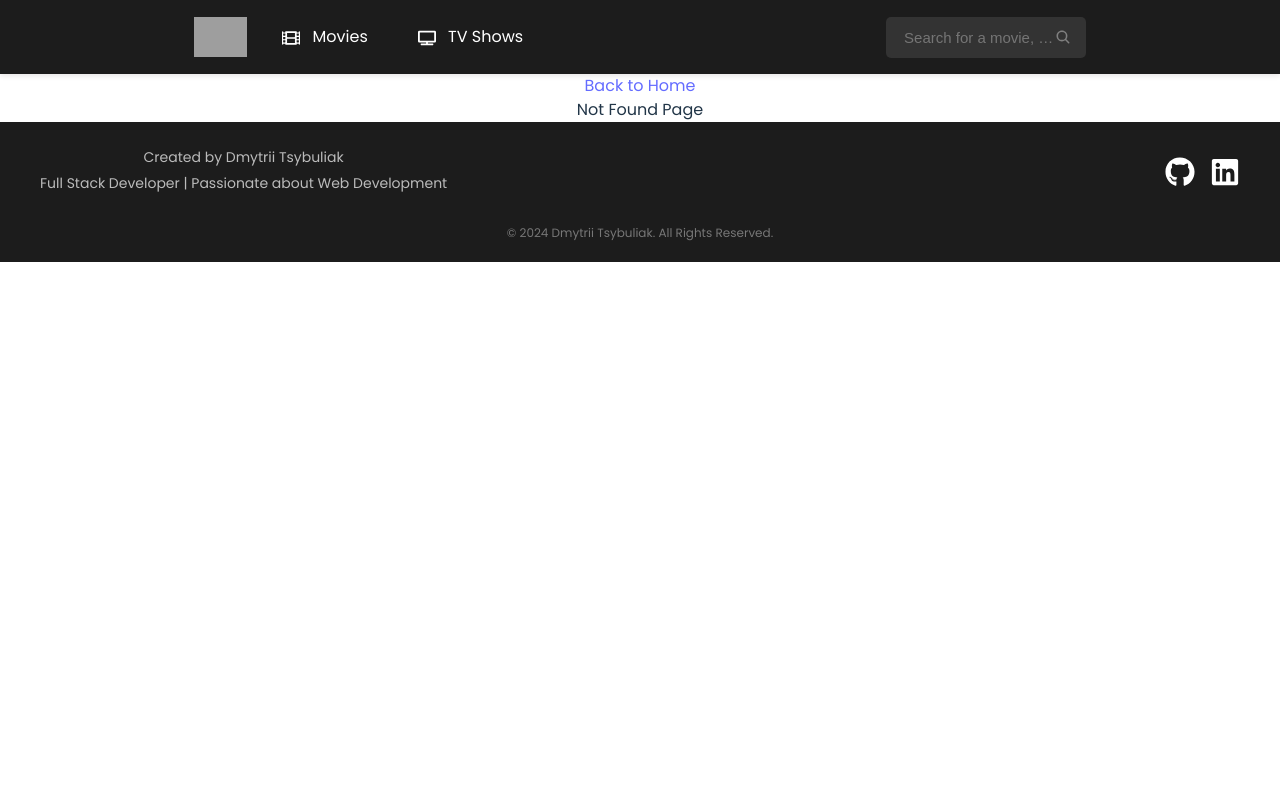
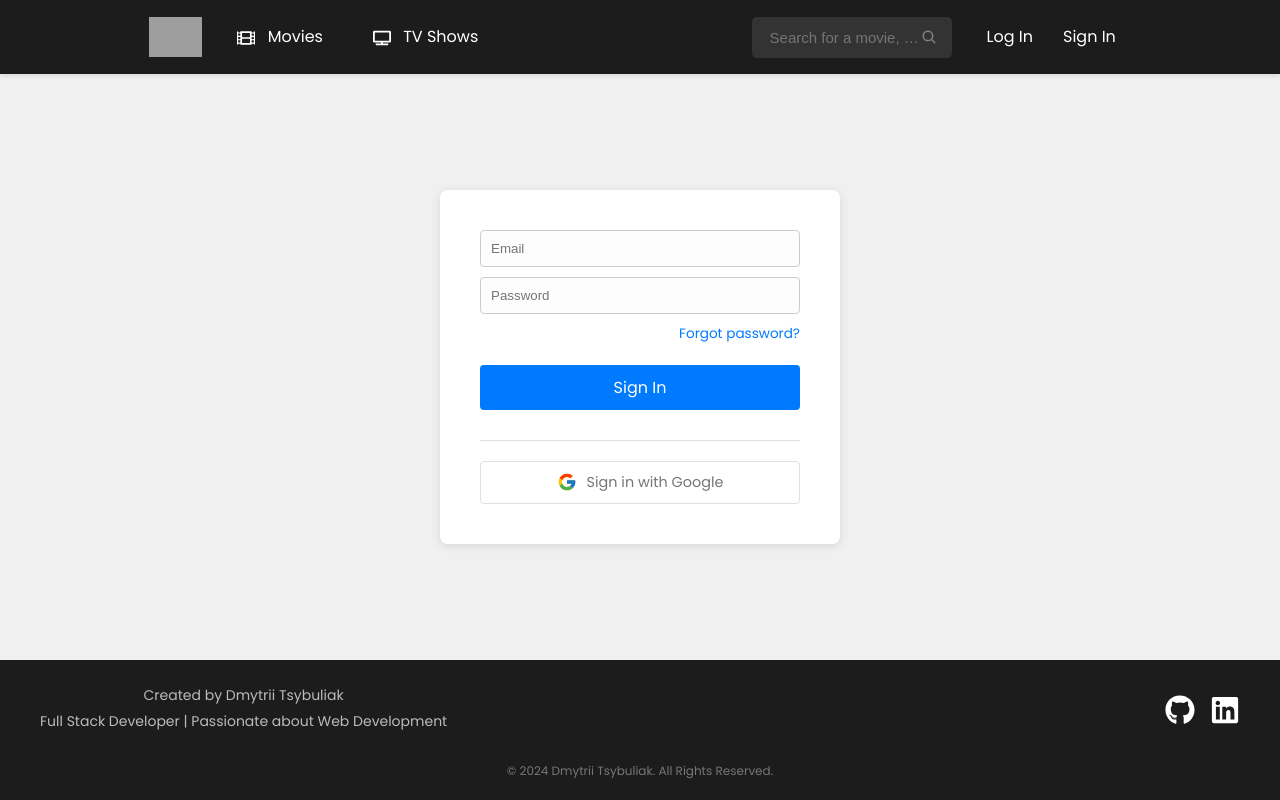
Before and after one commit to bioidaika/TMDB-movies-library, a React (Vite) app: page /auth/login in a window 1280 px wide. Before the commit this address had no page. Built offline with nearby package versions, Linux system fonts and the light colour scheme; grey boxes are pictures that could not be loaded.

Commit message:
sign in page

```diff
--- a/src/components/App/App.tsx
+++ b/src/components/App/App.tsx
@@ -15,6 +15,8 @@ import Footer from '../Footer/Footer';
 import TvDetailsPage from '../../pages/TvDetailsPage';
 import TvCast from '../TvCast/TvCast';
 import TvReviews from '../TvReviews/TvReviews';
+import SignUp from '../SignUp/SignUp';
+import SignIn from '../SignIn/SignIn';
 
 export default function App() {
   return (
@@ -34,7 +36,8 @@ export default function App() {
             <Route path="reviews" element={<TvReviews />} />
           </Route>
           <Route path="/search/movie/" element={<SearchPage />} />
-
+          <Route path="/auth/login" element={<SignIn />} />
+          <Route path="/auth/signin" element={<SignUp />} />
           <Route path="*" element={<NotFoundPage />} />
         </Routes>
         <Footer />
--- a/src/components/Category/Category.tsx
+++ b/src/components/Category/Category.tsx
@@ -37,7 +37,7 @@ export const Category: FC<MoviesProps> = memo(({ children, queryParams }) => {
       <div className={css.trending__box}>
         <h2 className={css.trending__header}>Category</h2>
         <ul className={css.trending__list}>
-          {/* // мой код ниже */}
+          {/* // code start */}
           {queryParams?.map((item, index) => {
             return (
               <li key={index}>
@@ -47,7 +47,7 @@ export const Category: FC<MoviesProps> = memo(({ children, queryParams }) => {
               </li>
             );
           })}
-          {/* //конец кода */}
+          {/* //code end */}
           {/* <li>
             <button
               className={makeLinkClass('now_playing')}
--- a/src/components/Navigation/Navigation.module.css
+++ b/src/components/Navigation/Navigation.module.css
@@ -43,13 +43,13 @@
 .searchField {
   width: 200px;
   max-width: 100%;
-  transition: width 600ms cubic-bezier(0.4, 0, 0.2, 1);
+  /* transition: width 600ms cubic-bezier(0.4, 0, 0.2, 1); */
   overflow: hidden;
 }
 
-.searchField:focus-within {
+/* .searchField:focus-within {
   width: 40%;
-}
+} */
 
 .icon {
   margin-right: 8px;
--- a/src/components/Navigation/Navigation.tsx
+++ b/src/components/Navigation/Navigation.tsx
@@ -28,8 +28,18 @@ const Navigation = memo(function Navigation() {
           <FaTv className={css.icon} /> TV Shows
         </NavLink>
       </div>
-      <div className={css.searchField}>
-        <SearchForm styleModule={searchFormStyles} />
+      <div className={css.menu}>
+        <div className={css.searchField}>
+          <SearchForm styleModule={searchFormStyles} />
+        </div>
+        <div>
+          <NavLink to="/auth/login" className={css.link}>
+            Log In
+          </NavLink>
+          <NavLink to="/auth/signin" className={css.link}>
+            Sign In
+          </NavLink>
+        </div>
       </div>
     </nav>
   );
--- /dev/null
+++ b/src/components/SignIn/SignIn.module.css
@@ -0,0 +1,92 @@
+.container {
+  display: flex;
+  flex-direction: column;
+  justify-content: center;
+  align-items: center;
+  min-height: calc(100vh - 214px); /* px based on the combined height of header and footer */
+  background-color: #f0f0f0;
+}
+
+.form {
+  display: flex;
+  flex-direction: column;
+  align-items: stretch;
+  background: #fff;
+  padding: 40px;
+  border-radius: 8px;
+  box-shadow: 0 2px 10px rgba(0, 0, 0, 0.1);
+  width: 320px;
+}
+
+.innerForm {
+  display: flex;
+  flex-direction: column;
+  align-items: stretch;
+}
+
+.input {
+  box-sizing: border-box;
+  width: 100%;
+  padding: 10px;
+  margin-bottom: 10px;
+  border: 1px solid #ccc;
+  border-radius: 4px;
+  background-color: #fdfdfd;
+}
+
+.forgotPassword {
+  align-self: flex-end;
+  margin-bottom: 20px;
+  font-size: 0.85rem;
+  color: #007bff;
+  text-decoration: none;
+}
+
+.forgotPassword:hover {
+  text-decoration: underline;
+}
+
+.divider {
+  border-top: 1px solid #e0e0e0;
+  margin: 20px 0;
+}
+
+.submitBtn {
+  width: 100%;
+  padding: 10px;
+  background-color: #007bff;
+  color: #fff;
+  border: none;
+  border-radius: 4px;
+  cursor: pointer;
+  margin-bottom: 10px;
+}
+
+.submitBtn:hover {
+  background-color: #0056b3;
+}
+
+.googleBtn {
+  display: flex;
+  align-items: center;
+  justify-content: center;
+  padding: 10px;
+  width: 100%;
+  background-color: #fff;
+  color: #757575;
+  border: 1px solid #e0e0e0;
+  border-radius: 4px;
+  cursor: pointer;
+  font-size: 0.9rem;
+}
+
+.googleBtn:hover {
+  background-color: #f5f5f5;
+  border-color: #007bff;
+}
+
+.googleIcon {
+  height: 20px;
+  width: 20px;
+  margin-right: 10px;
+}
--- /dev/null
+++ b/src/components/SignIn/SignIn.tsx
@@ -0,0 +1,64 @@
+import React, { useState } from 'react';
+import css from './SignIn.module.css';
+import { NavLink } from 'react-router-dom';
+import { FcGoogle } from 'react-icons/fc';
+
+const LogIn: React.FC = () => {
+  const [email, setEmail] = useState('');
+  const [password, setPassword] = useState('');
+
+  const handleSubmit = (event: React.FormEvent) => {
+    event.preventDefault();
+    // Handle login logic here
+    console.log('Email:', email);
+    console.log('Password:', password);
+  };
+
+  const handleGoogleSignIn = () => {
+    window.open(
+      'https://movies-library-backend-s1fd.onrender.com/auth/get-oauth-url',
+      '_blank',
+      'width=500,height=600'
+    );
+  };
+
+  return (
+    <div className={css.container}>
+      <div className={css.form}>
+        <form onSubmit={handleSubmit} className={css.innerForm}>
+          <input
+            className={css.input}
+            type="email"
+            placeholder="Email"
+            id="email"
+            value={email}
+            onChange={e => setEmail(e.target.value)}
+            required
+          />
+          <input
+            className={css.input}
+            type="password"
+            placeholder="Password"
+            id="password"
+            value={password}
+            onChange={e => setPassword(e.target.value)}
+            required
+          />
+          <NavLink to="/auth/reset-password" className={css.forgotPassword}>
+            Forgot password?
+          </NavLink>
+          <button type="submit" className={css.submitBtn}>
+            Sign In
+          </button>
+          <div className={css.divider} />
+        </form>
+        <button type="button" onClick={handleGoogleSignIn} className={css.googleBtn}>
+          <FcGoogle className={css.googleIcon} />
+          Sign in with Google
+        </button>
+      </div>
+    </div>
+  );
+};
+
+export default LogIn;
--- /dev/null
+++ b/src/components/SignUp/SignUp.tsx
@@ -0,0 +1,65 @@
+import React, { useState } from 'react';
+
+const SignUp: React.FC = () => {
+  const [email, setEmail] = useState('');
+  const [password, setPassword] = useState('');
+  const [confirmPassword, setConfirmPassword] = useState('');
+
+  const handleSubmit = (event: React.FormEvent) => {
+    event.preventDefault();
+    // Handle sign up logic here
+    if (password !== confirmPassword) {
+      console.error('Passwords do not match');
+      return;
+    }
+    console.log('Email:', email);
+    console.log('Password:', password);
+  };
+
+  const handleGoogleSignIn = () => {
+    // Handle Google sign in logic here
+    console.log('Google Sign In');
+  };
+
+  return (
+    <div>
+      <h2>Sign Up</h2>
+      <form onSubmit={handleSubmit}>
+        <div>
+          <label htmlFor="email">Email:</label>
+          <input
+            type="email"
+            id="email"
+            value={email}
+            onChange={e => setEmail(e.target.value)}
+            required
+          />
+        </div>
+        <div>
+          <label htmlFor="password">Password:</label>
+          <input
+            type="password"
+            id="password"
+            value={password}
+            onChange={e => setPassword(e.target.value)}
+            required
+          />
+        </div>
+        <div>
+          <label htmlFor="confirmPassword">Confirm Password:</label>
+          <input
+            type="password"
+            id="confirmPassword"
+            value={confirmPassword}
+            onChange={e => setConfirmPassword(e.target.value)}
+            required
+          />
+        </div>
+        <button type="submit">Sign Up</button>
+      </form>
+      <button onClick={handleGoogleSignIn}>Sign In with Google</button>
+    </div>
+  );
+};
+
+export default SignUp;
--- a/src/components/Trending/Trending.module.css
+++ b/src/components/Trending/Trending.module.css
@@ -2,7 +2,7 @@
   display: flex;
   flex-direction: column;
   max-width: 1500px;
-  margin: 10px auto;
+  margin: 20px auto;
 }
 .trending__box {
   display: flex;
--- a/src/pages/MoviesPage.tsx
+++ b/src/pages/MoviesPage.tsx
@@ -3,7 +3,7 @@ import { Toaster } from 'react-hot-toast';
 import MovieList from '../components/MovieList/MovieList';
 import { useDispatch, useSelector } from 'react-redux';
 import { getMovieListByParam } from '../redux/movie/operations';
-import { selectCurrentPage, selectLoading, selectMovieParam } from '../redux/movie/selectors';
+import { selectLoading } from '../redux/movie/selectors';
 import { Category } from '../components/Category/Category';
 import Pagination from '../components/Pagination/Pagination';
 import { useSearchParams } from 'react-router-dom';
@@ -12,8 +12,6 @@ import { setMovieParam, setPage } from '../redux/movie/slice';
 const MoviesPage: FC = () => {
   const isLoading = useSelector(selectLoading);
   const dispatch = useDispatch<any>();
-  const movieParams = useSelector(selectMovieParam);
-  const currentPage = useSelector(selectCurrentPage);
   const [params, setParams] = useSearchParams();
   const pageParam = params.get('page') ?? '1';
   const sectionParam = params.get('section') ?? 'now_playing';
@@ -26,8 +24,6 @@ const MoviesPage: FC = () => {
 
   useEffect(() => {
     dispatch(getMovieListByParam({ range: sectionParam, pageN: Number(pageParam) }));
-    // console.log('pageParam:', pageParam);
-    // console.log('sectionParam:', sectionParam);
   }, [dispatch, sectionParam, pageParam]);
 
   return (
```
Also changed, not shown: 1 other file (tests, documents, lock files or other folders).
